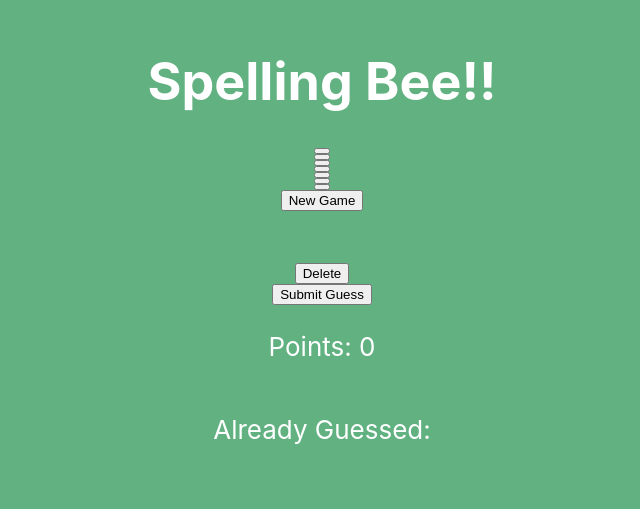
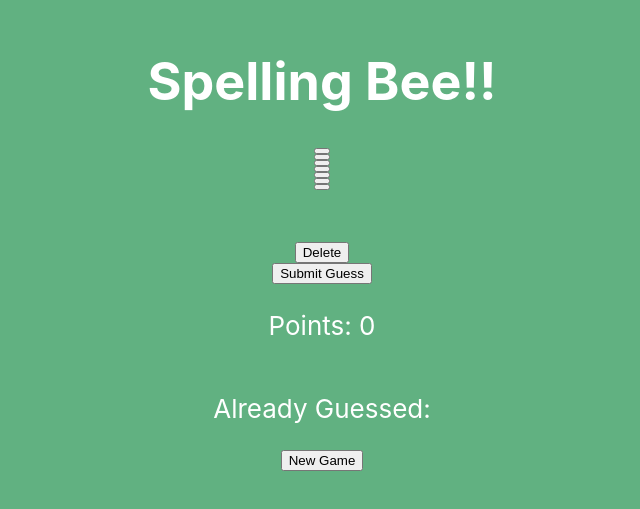
Before and after one commit to daisyku/spelling_game, a React (Create React App) app in the folder frontend/: page / in a window 1280 px wide. Shown: the part 157-666 px from the top of the page, without its empty margins (318-958 px from the left). Built offline with nearby package versions, Linux system fonts and the light colour scheme; no server answers.

Commit message:
trying to add typing functionality

```diff
--- a/frontend/src/App.js
+++ b/frontend/src/App.js
@@ -18,11 +18,9 @@
   const [correctInputs, setCorrectInputs] = useState([]); // State to store the correct inputs
   const [lst, setLst] = useState([]); // State to store the special inputs
   const [userInput, setUserInput] = useState(''); // State to store the user's input
-  //const [guess, setGuess] = useState(''); // State to store the current guess
   const [alreadyGuessed, setAlreadyGuessed] = useState([]); // State to store the already guessed words
   const [points, setPoints] = useState(0); // State to store the points
   const [special_letter, setSpecialLetter] = useState('')
-  //let alreadyGuessed = []
 
   const fetchGameState = () => {
     fetch('/game_state')
@@ -38,9 +36,26 @@
 
       });
     setPoints(0)
-    //alreadyGuessed = []
     setAlreadyGuessed([])
   };
+
+  // useEffect(() => {
+  //   const handleKeyDown = (event) => {
+  //     const key = event.key.toLowerCase();
+  //     if (letters.includes(key)) {
+  //       console.log(`User pressed a special key: ${key}`);
+  //       setUserInput(userInput + key)
+  //       // Here you can add the logic to record the key press
+  //     }
+  //   };
+  //   window.addEventListener('keydown', handleKeyDown);
+
+  // // Cleanup function to remove the event listener when the component unmounts
+  //   return () => {
+  //     window.removeEventListener('keydown', handleKeyDown);
+  //   };
+  // }, []); // Empty dependency array means this effect runs once on mount and cleanup on unmount
+
 
   // Fetch the letters from the server when the component mounts
   useEffect(() => {
@@ -97,13 +112,23 @@
         <button onClick={() => handleButtonClick(letters[4])}>{letters[4]}</button>
         <button onClick={() => handleButtonClick(letters[5])}>{letters[5]}</button>
         <button onClick={() => handleButtonClick(letters[6])}>{letters[6]}</button>
-        <button onClick={fetchGameState}>New Game</button>
+        {/*
+        <form>
+          <label>
+            Guess:
+            <input type="text" name="name" />
+          </label>
+          <input type="submit" value="Submit" />
+        </form> */}
+
         <p>{userInput}</p>
+
         <button onClick={handleDeleteClick}>Delete</button>
         <button onClick={handleGuessSubmission}>Submit Guess</button>
-        {/* <p>Current Guess: {userInput}</p> */}
+
         <p>Points: {points}</p>
         <p>Already Guessed: {alreadyGuessed.join(', ')}</p>
+        <button onClick={fetchGameState}>New Game</button>
 
 			</header>
 		</div>
```
